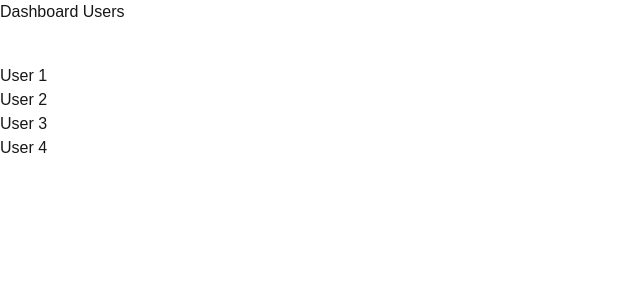
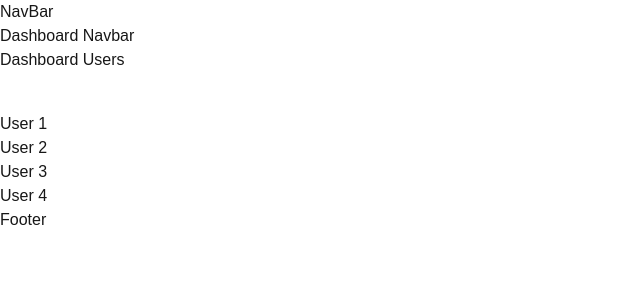
Before and after one commit to rommeldijon/nextjs_demo, a Next.js app: page /dashboard/users in a window 1280 px wide. Shown: the top 300 px of the page, without its empty margins (0-640 px from the left). Built offline with nearby package versions, Linux system fonts and the light colour scheme.

Commit message:
Root layout

```diff
--- /dev/null
+++ b/app/dashboard/layout.tsx
@@ -0,0 +1,11 @@
+import React from 'react'
+
+const Layout = ({ children }:{ children:React.ReactNode }) => {
+    return (
+        <div>
+            <p>Dashboard Navbar</p>
+            {children}
+        </div>
+    )
+}
+export default Layout
--- a/app/layout.tsx
+++ b/app/layout.tsx
@@ -27,7 +27,13 @@ export default function RootLayout({
       lang="en"
       className={`${geistSans.variable} ${geistMono.variable} h-full antialiased`}
     >
-      <body className="min-h-full flex flex-col">{children}</body>
+      <body
+          className="min-h-full flex flex-col">
+      NavBar
+      {children}
+      Footer
+      </body>
+
     </html>
   );
 }
```
